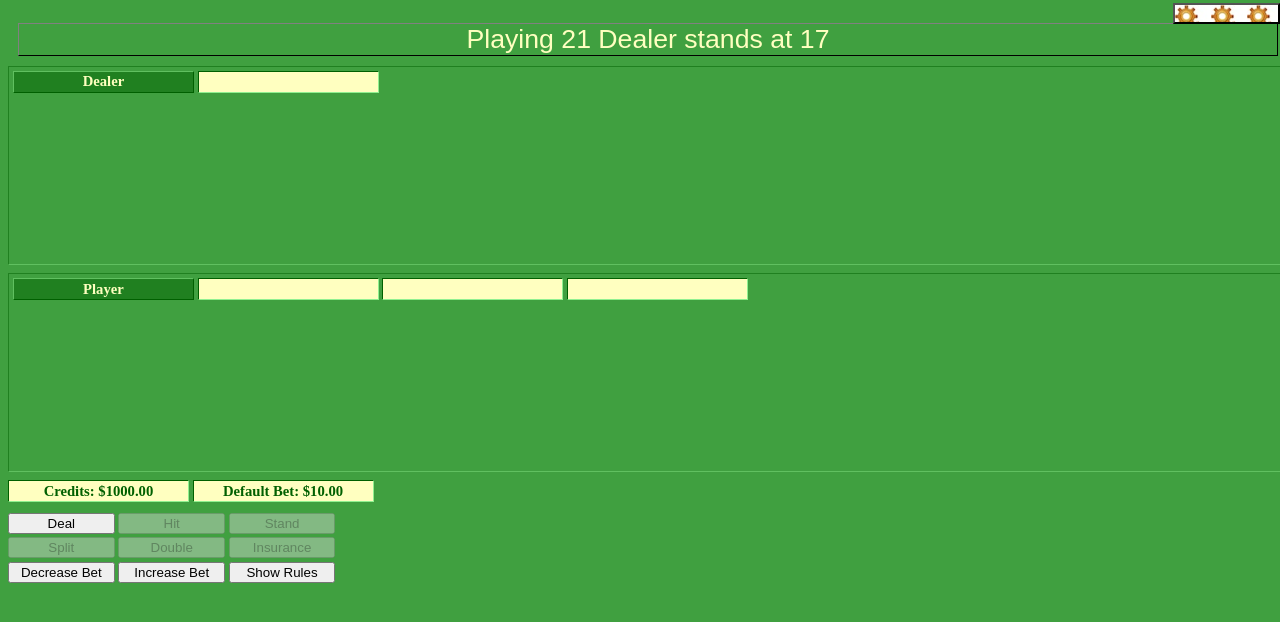
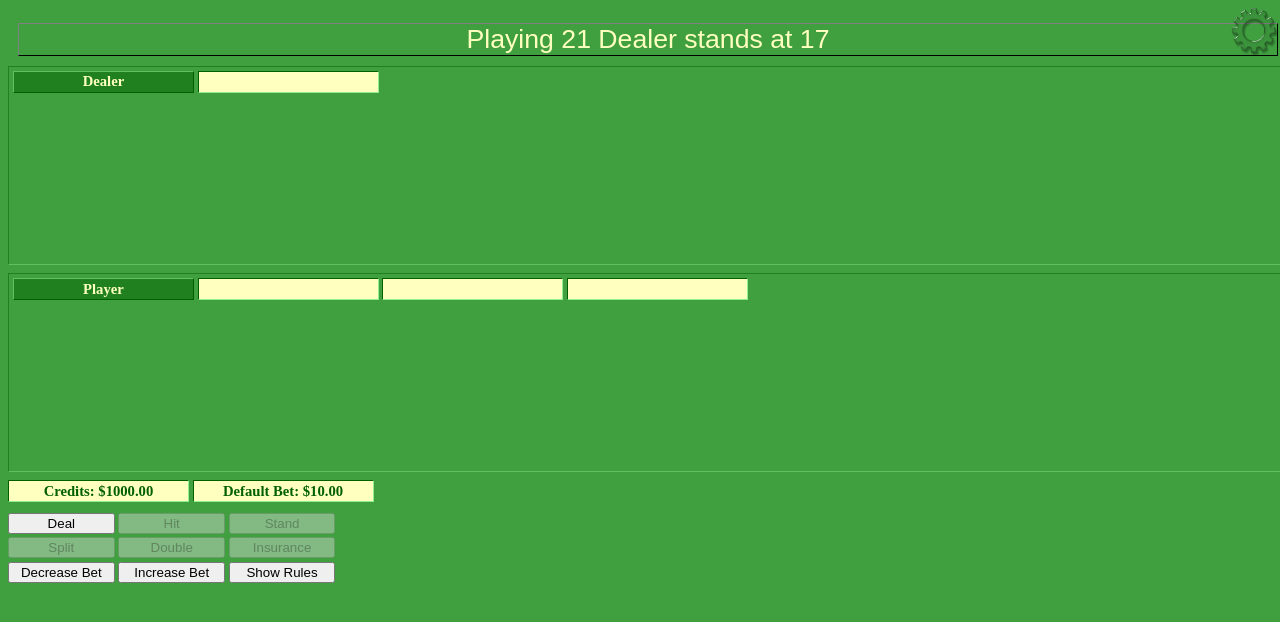
Before and after one commit to CorbinDallas/math21, a plain HTML site: page blackjack.html in a window 1280 px wide. Drawn offline with Linux system fonts and the light colour scheme.

Commit message:
added pointer, fixed total reappearing

```diff
--- a/css/default.css
+++ b/css/default.css
@@ -54,8 +54,12 @@ ul {
   position: fixed;
   right: 0;
   top: 0;
-  background: url("../img/settings.jpg");
-  /*background: url('gear image')*/
+  background: url("../img/settings.png");
+  height: 4em;
+  width: 4em;
+  background-size: 100% 100%;
+  border: none;
+  cursor: pointer;
 }
 #demoBox {
   border-color: #000000;
--- a/js/main.js
+++ b/js/main.js
@@ -677,6 +677,8 @@ function startRound() {
     credits -= player[0].bet;
     updateBetDisplay(0);
 
+    updateCtrlVisibility();
+
     // Start dealing the cards.
     dealRoundCounter = 1;
     dealRound();
```
Also changed, not shown: img/settings.jpg (deleted), img/settings.png (added).
